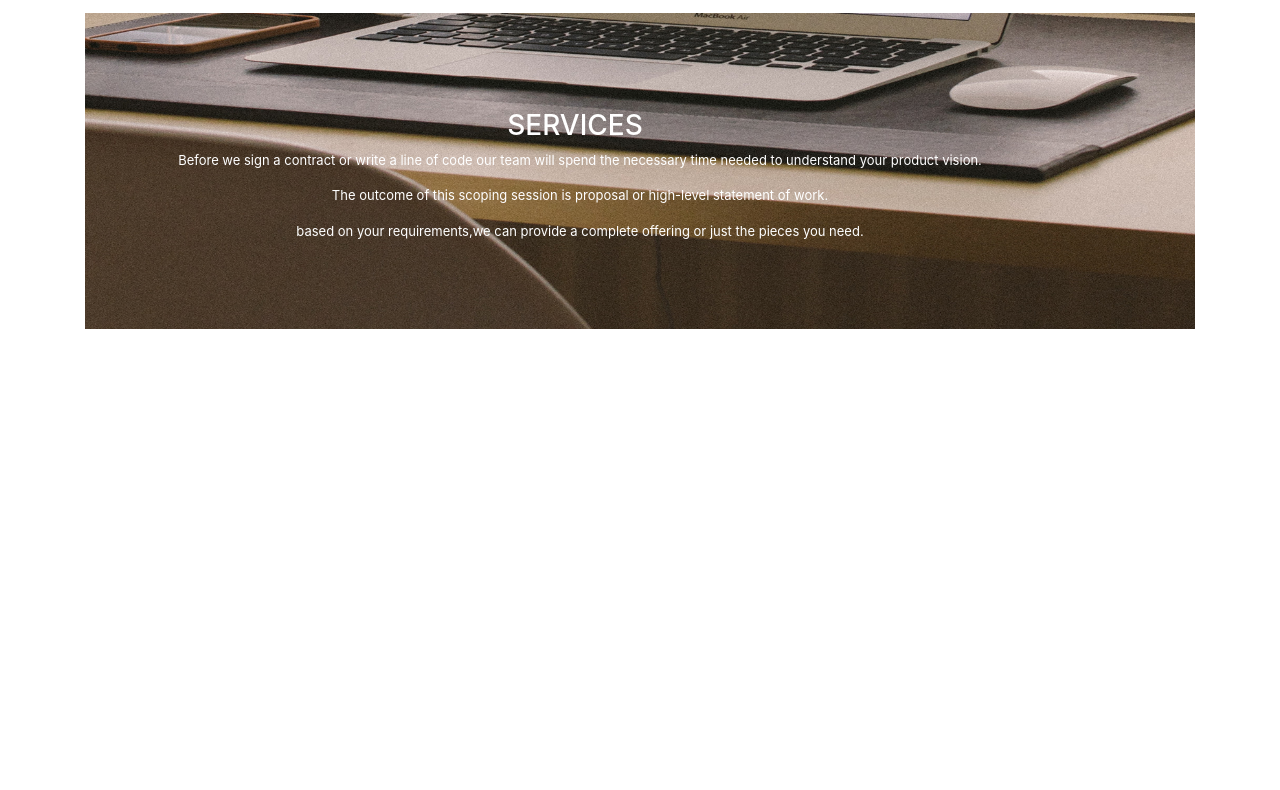
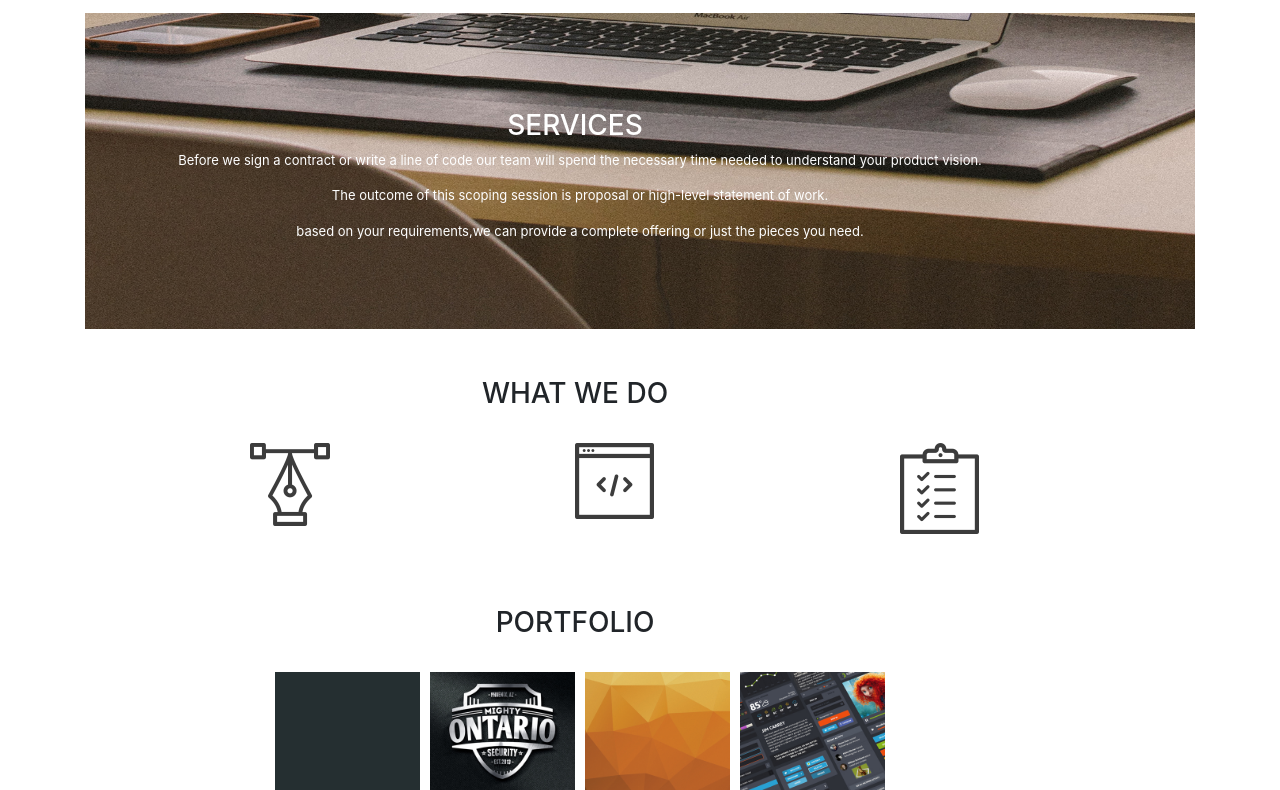
Before and after one commit to Kibet1816/Delani-studio, a plain HTML site: page index.html in a window 1280 px wide. Shown: the part 846-1636 px from the top of the page. Before the commit the page ends 1175 px from the top, so only its background shows below. Drawn offline with nearby package versions, Linux system fonts and the light colour scheme.

Commit message:
Add portfolio images line 1

```diff
--- a/css/styles.css
+++ b/css/styles.css
@@ -37,3 +37,26 @@
 .services p{
   color: white;
 }
+.whatwedo h3{
+  text-align: center;
+  margin-left: -130px;
+}
+.row{
+  margin-left: 150px;
+}
+.work1 img{
+  width: 145px;
+  margin-left: 10px;
+}
+.work2 img{
+  width: 145px;
+  margin-left: 10px;
+}
+.work3 img{
+  margin-left: 10px;
+  width: 145px;
+}
+.work4 img{
+  margin-left: 40px;
+  width: 145px;
+}
--- a/index.html
+++ b/index.html
@@ -29,6 +29,35 @@
           <p>The outcome of this scoping session is proposal or high-level statement of work.</p>
           <p>based on your requirements,we can provide a complete offering or just the pieces you need.</p><br><br><br>
         </div>
+      </div><br><br>
+      <div class="whatwedo">
+        <h3>WHAT WE DO</h3><br>
+        <div class="row">
+          <div class="col-md-4">
+            <img src="assets/services_icons/design_icon.png" alt="design">
+          </div>
+          <div class="col-md-4">
+            <img src="assets/services_icons/dev_icon.png" alt="dev">
+          </div>
+          <div class="col-md-4">
+            <img src="assets/services_icons/product_icon.png" alt="product">
+          </div><br>
+        </div><br><br><br>
+        <h3>PORTFOLIO</h3><br>
+        <div class="row">
+          <div class="work4" class="col-md-1">
+            <img src="assets/portfolio/work4.jpg" alt="">
+          </div>
+          <div class="work3" class="col-md-1">
+            <img src="assets/portfolio/work3.jpg" alt="">
+          </div>
+          <div class="work2" class="col-md-1">
+            <img src="assets/portfolio/work2.jpg" alt="">
+          </div>
+          <div class="work1" class="col-md-1">
+            <img src="assets/portfolio/work1.jpg" alt="">
+          </div>
+        </div>
       </div>
     </div>
   </body>
```
